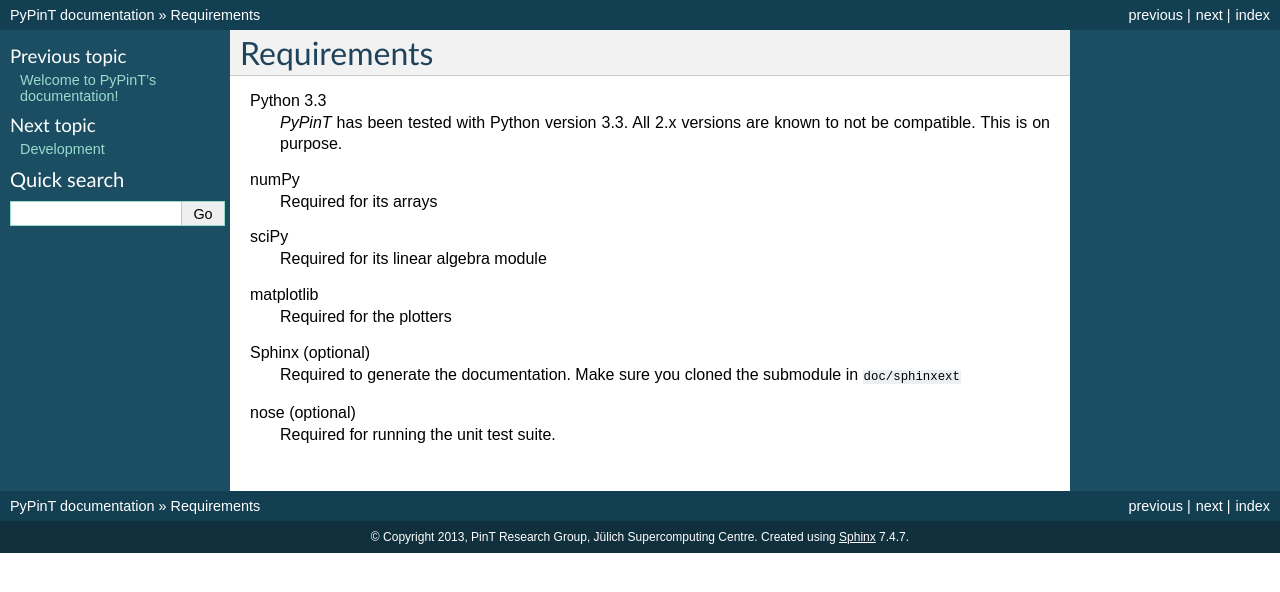
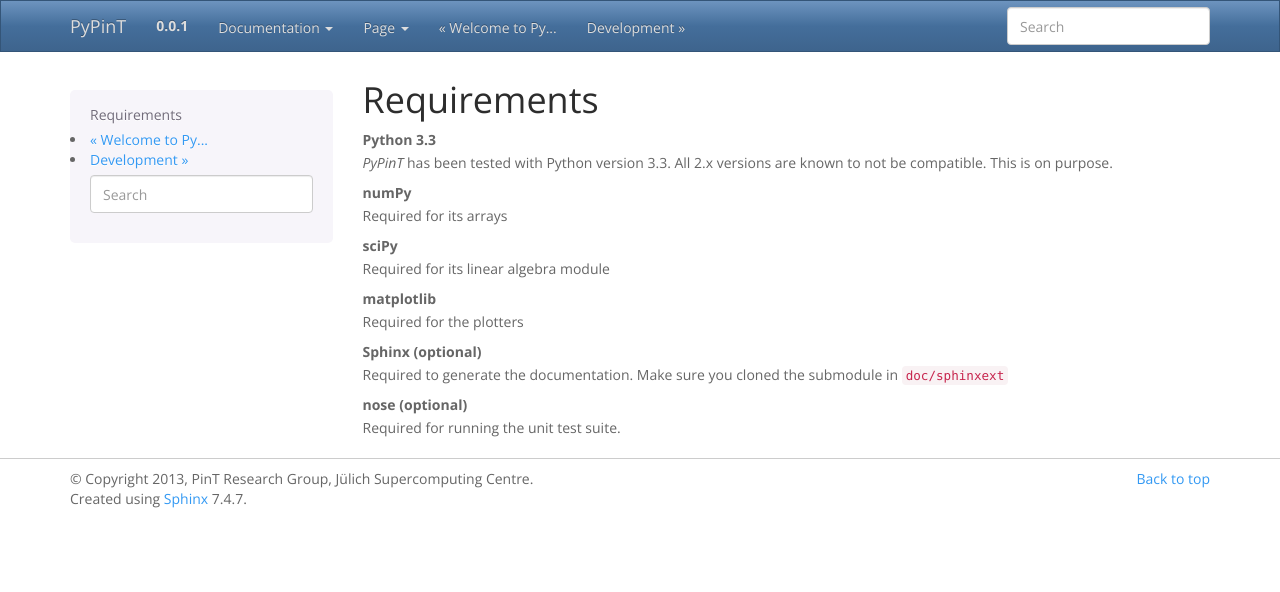
Before and after one commit to Parallel-in-Time/PyPinT, a Sphinx documentation site: the page built from doc/source/requirements.rst, in a window 1280 px wide. Shown: the top 592 px of the page. Built offline with Sphinx 7.4.7, drawn with Linux system fonts in a browser that asks for light colours.

Commit message:
docu: switching to Twitter Bootstrap theme for docu
Signed-off-by: Torbjörn Klatt <t.klatt@fz-juelich.de>

```diff
--- a/doc/source/conf.py
+++ b/doc/source/conf.py
@@ -13,6 +13,8 @@
 
 import sys
 import os
+
+import sphinx_bootstrap_theme
 
 # If extensions (or modules to document with autodoc) are in another directory,
 # add these directories to sys.path here. If the directory is relative to the
@@ -125,18 +127,74 @@
 
 # The theme to use for HTML and HTML Help pages.  See the documentation for
 # a list of builtin themes.
-html_theme = 'default'
+html_theme = 'bootstrap'
 
 # Theme options are theme-specific and customize the look and feel of a theme
 # further.  For a list of options available for each theme, see the
 # documentation.
 html_theme_options = {
-    "stickysidebar": "true",
-    "externalrefs": "true"
+    # Navigation bar title. (Default: ``project`` value)
+    'navbar_title': "PyPinT",
+
+    # Tab name for entire site. (Default: "Site")
+    'navbar_site_name': "Documentation",
+
+    # A list of tuples containing pages or urls to link to.
+    # Valid tuples should be in the following forms:
+    #    (name, page)                 # a link to a page
+    #    (name, "/aa/bb", 1)          # a link to an arbitrary relative url
+    #    (name, "http://example.com", True) # arbitrary absolute url
+    # Note the "1" or "True" value above as the third argument to indicate
+    # an arbitrary url.
+    'navbar_links': [
+        # ("Examples", "examples"),
+        # ("Link", "http://example.com", True),
+    ],
+
+    # Render the next and previous page links in navbar. (Default: true)
+    'navbar_sidebarrel': True,
+
+    # Render the current pages TOC in the navbar. (Default: true)
+    'navbar_pagenav': True,
+
+    # Global TOC depth for "site" navbar tab. (Default: 1)
+    # Switching to -1 shows all levels.
+    'globaltoc_depth': 2,
+
+    # Include hidden TOCs in Site navbar?
+    #
+    # Note: If this is "false", you cannot have mixed ``:hidden:`` and
+    # non-hidden ``toctree`` directives in the same page, or else the build
+    # will break.
+    #
+    # Values: "true" (default) or "false"
+    'globaltoc_includehidden': "true",
+
+    # HTML navbar class (Default: "navbar") to attach to <div> element.
+    # For black navbar, do "navbar navbar-inverse"
+    'navbar_class': "navbar navbar-inverse",
+
+    # Fix navigation bar to top of page?
+    # Values: "true" (default) or "false"
+    'navbar_fixed_top': "true",
+
+    # Location of link to source.
+    # Options are "nav" (default), "footer" or anything else to exclude.
+    'source_link_position': "nav",
+
+    # Bootswatch (http://bootswatch.com/) theme.
+    #
+    # Options are nothing with "" (default) or the name of a valid theme
+    # such as "amelia" or "cosmo".
+    'bootswatch_theme': "spacelab",
+
+    # Choose Bootstrap version.
+    # Values: "3" (default) or "2" (in quotes)
+    'bootstrap_version': "3",
 }
 
 # Add any paths that contain custom themes here, relative to this directory.
-#html_theme_path = []
+html_theme_path = sphinx_bootstrap_theme.get_html_theme_path()
 
 # The name for this set of Sphinx documents.  If None, it defaults to
 # "<project> v<release> documentation".
@@ -168,7 +226,7 @@
 #html_use_smartypants = True
 
 # Custom sidebar templates, maps document names to template names.
-#html_sidebars = {}
+html_sidebars = {'sidebar': ['localtoc.html']}
 
 # Additional templates that should be rendered to pages, maps page names to
 # template names.
```
